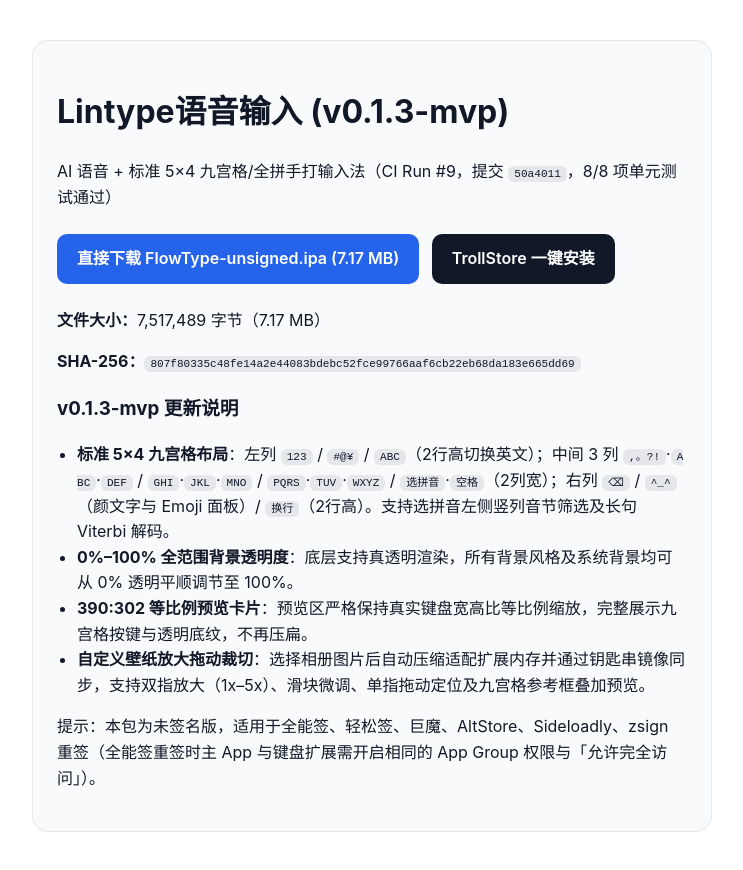
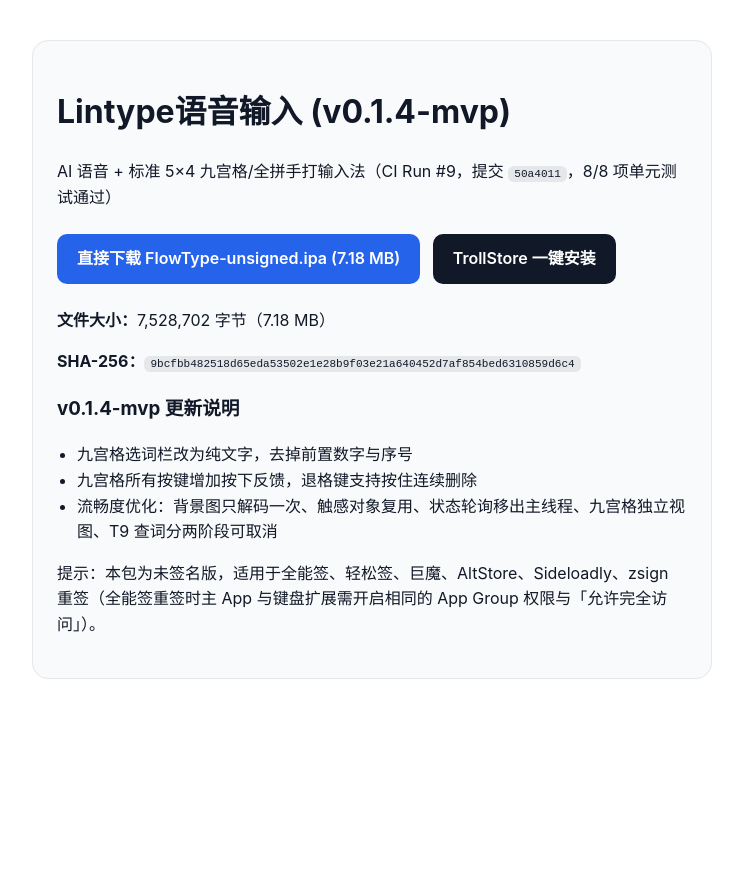
Before and after one commit to Pinevu/flowtype-ios, a plain HTML site: page index.html in a window 1280 px wide. Shown: the whole page, without its empty margins (268-1011 px from the left). After the commit the page ends 800 px from the top, so only its background shows below. Drawn offline with Linux system fonts and the light colour scheme.

Commit message:
Update IPA and page to v0.1.4-mvp (8bcc6c9)

```diff
--- a/index.html
+++ b/index.html
@@ -15,21 +15,15 @@
 </head>
 <body>
   <div class="card">
-    <h1>Lintype语音输入 (v0.1.3-mvp)</h1>
+    <h1>Lintype语音输入 (v0.1.4-mvp)</h1>
     <p>AI 语音 + 标准 5×4 九宫格/全拼手打输入法（CI Run #9，提交 <code>50a4011</code>，8/8 项单元测试通过）</p>
     <p>
-      <a class="btn" href="./FlowType-unsigned.ipa" download="FlowType-unsigned.ipa">直接下载 FlowType-unsigned.ipa (7.17 MB)</a>
+      <a class="btn" href="./FlowType-unsigned.ipa" download="FlowType-unsigned.ipa">直接下载 FlowType-unsigned.ipa (7.18 MB)</a>
       <a class="btn btn-sec" href="apple-magnifier://install?url=https://pinevu.github.io/flowtype-ios/FlowType-unsigned.ipa">TrollStore 一键安装</a>
     </p>
-    <p><strong>文件大小：</strong>7,517,489 字节（7.17 MB）</p>
-    <p><strong>SHA-256：</strong><code>807f80335c48fe14a2e44083bdebc52fce99766aaf6cb22eb68da183e665dd69</code></p>
-    <h3>v0.1.3-mvp 更新说明</h3>
-    <ul>
-      <li><strong>标准 5×4 九宫格布局</strong>：左列 <code>123</code> / <code>#@¥</code> / <code>ABC</code>（2行高切换英文）；中间 3 列 <code>,。?!</code>·<code>ABC</code>·<code>DEF</code> / <code>GHI</code>·<code>JKL</code>·<code>MNO</code> / <code>PQRS</code>·<code>TUV</code>·<code>WXYZ</code> / <code>选拼音</code>·<code>空格</code>（2列宽）；右列 <code>⌫</code> / <code>^_^</code>（颜文字与 Emoji 面板）/ <code>换行</code>（2行高）。支持选拼音左侧竖列音节筛选及长句 Viterbi 解码。</li>
-      <li><strong>0%–100% 全范围背景透明度</strong>：底层支持真透明渲染，所有背景风格及系统背景均可从 0% 透明平顺调节至 100%。</li>
-      <li><strong>390:302 等比例预览卡片</strong>：预览区严格保持真实键盘宽高比等比例缩放，完整展示九宫格按键与透明底纹，不再压扁。</li>
-      <li><strong>自定义壁纸放大拖动裁切</strong>：选择相册图片后自动压缩适配扩展内存并通过钥匙串镜像同步，支持双指放大（1x–5x）、滑块微调、单指拖动定位及九宫格参考框叠加预览。</li>
-    </ul>
+    <p><strong>文件大小：</strong>7,528,702 字节（7.18 MB）</p>
+    <p><strong>SHA-256：</strong><code>9bcfbb482518d65eda53502e1e28b9f03e21a640452d7af854bed6310859d6c4</code></p>
+    <h3>v0.1.4-mvp 更新说明</h3><ul><li>九宫格选词栏改为纯文字，去掉前置数字与序号</li><li>九宫格所有按键增加按下反馈，退格键支持按住连续删除</li><li>流畅度优化：背景图只解码一次、触感对象复用、状态轮询移出主线程、九宫格独立视图、T9 查词分两阶段可取消</li></ul>
     <p>提示：本包为未签名版，适用于全能签、轻松签、巨魔、AltStore、Sideloadly、zsign 重签（全能签重签时主 App 与键盘扩展需开启相同的 App Group 权限与「允许完全访问」）。</p>
   </div>
 </body>
```
Also changed, not shown: 1 other file.
